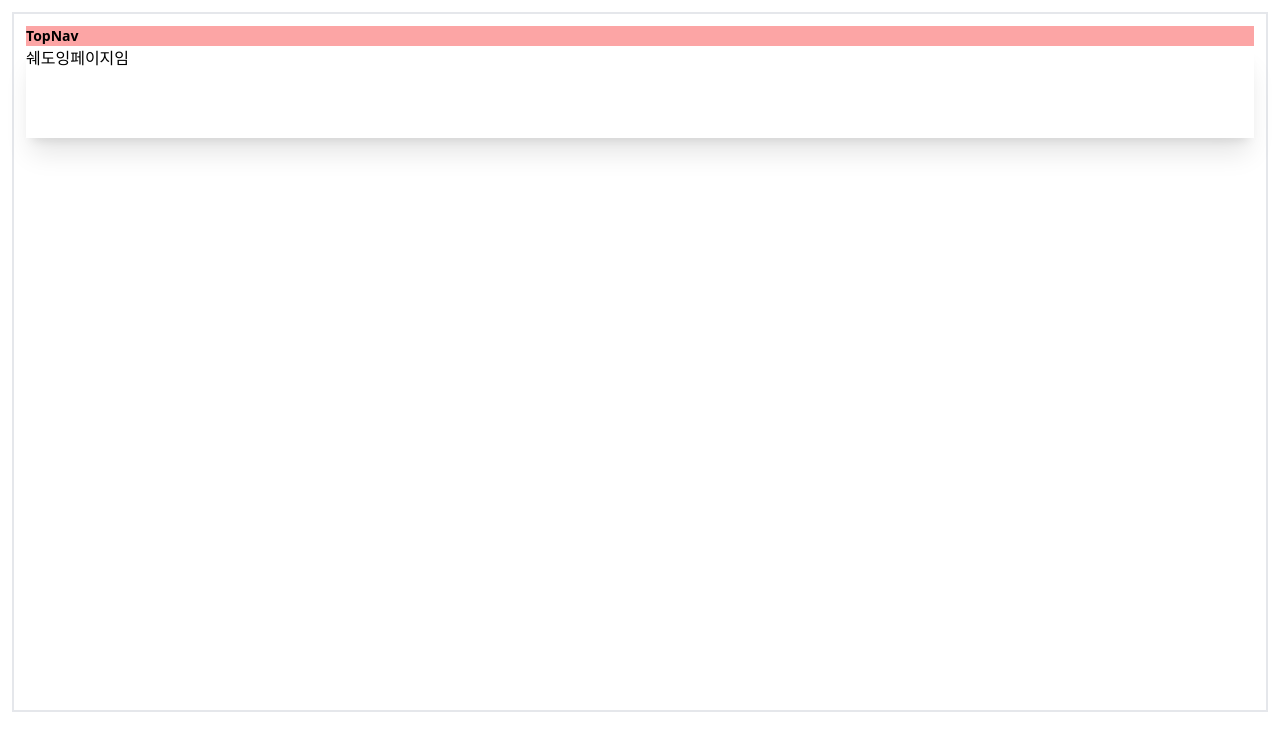
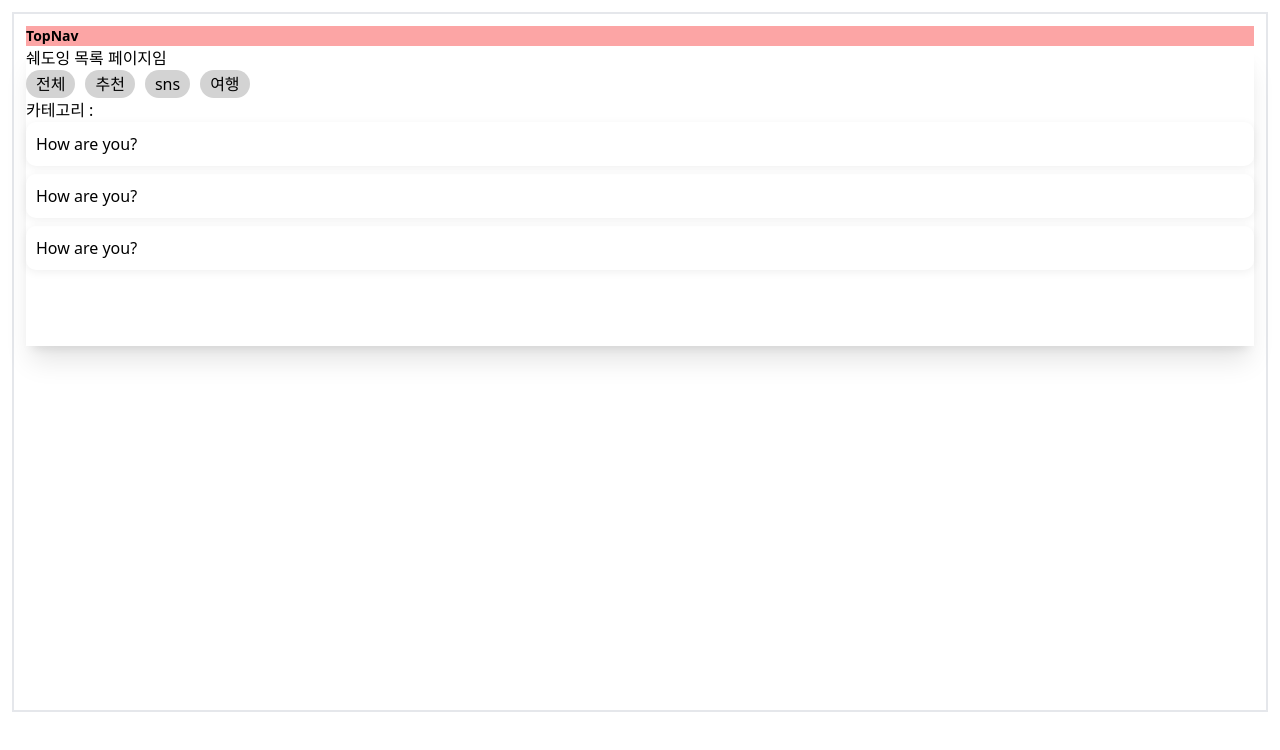
Before and after one commit to PROJECT-OPENER/Opener, a Next.js app in the folder front/: page /shadowing in a window 1280 px wide. Shown: the top 750 px of the page. Built offline with nearby package versions, Linux system fonts and the light colour scheme.

Commit message:
S08P31C104-298 feat :  쉐도잉 레이아웃 생성

```diff
--- a/front/src/app/components/TopNav.tsx
+++ b/front/src/app/components/TopNav.tsx
@@ -1,7 +1,12 @@
 'use client';
+'use client';
+import { usePathname } from 'next/navigation';
 import styles from './styles/TopNav.module.css';
+import Link from 'next/link';
 
 const TopNav = () => {
+  const pathname = usePathname();
+  if (pathname.includes('learning')) return;
   return <div className={styles.mobile}>TopNav</div>;
 };
 
--- /dev/null
+++ b/front/src/app/shadowing/components/Categories.tsx
@@ -0,0 +1,55 @@
+'use client';
+import { useState } from 'react';
+import ShowList from './ShowList';
+import styles from './categories.module.css';
+
+type contentType = {
+  sentence: string;
+  href: string;
+  img: string;
+};
+const content: contentType[] = [
+  {
+    sentence: 'How are you?',
+    href: '/shadowing/learning',
+    img: '#',
+  },
+  {
+    sentence: 'How are you?',
+    href: '/shadowing/learning',
+    img: '#',
+  },
+  {
+    sentence: 'How are you?',
+    href: '/shadowing/learning',
+    img: '#',
+  },
+];
+
+const Categories = () => {
+  const [selected, setSelected] = useState<string>('');
+  const categories = ['전체', '추천', 'sns', '여행'];
+  const clickCat = (category: string) => {
+    setSelected(category);
+  };
+  return (
+    <div>
+      <ul className={styles.categories}>
+        {categories.map((category: string, index: number) => {
+          return (
+            <li
+              style={{ cursor: 'pointer' }}
+              key={index}
+              className={category === selected ? 'active' : ''}
+              onClick={() => clickCat(category)}
+            >
+              {category}
+            </li>
+          );
+        })}
+      </ul>
+      <ShowList category={selected} content={content} />
+    </div>
+  );
+};
+export default Categories;
--- /dev/null
+++ b/front/src/app/shadowing/components/ShowList.tsx
@@ -0,0 +1,27 @@
+import Link from 'next/link';
+import styles from './categories.module.css';
+
+type contentType = {
+  sentence: string;
+  href: string;
+  img: string;
+};
+interface propsType {
+  category: string;
+  content: contentType[];
+}
+const ShowList = (props: propsType) => {
+  return (
+    <div className={styles.content}>
+      <p>카테고리 : {props.category}</p>
+      {props.content.map((c, index) => {
+        return (
+          <Link href={c.href} key={index} className={styles.contentItem}>
+            {c.sentence}
+          </Link>
+        );
+      })}
+    </div>
+  );
+};
+export default ShowList;
--- /dev/null
+++ b/front/src/app/shadowing/components/categories.module.css
@@ -0,0 +1,34 @@
+.categories {
+  display: flex;
+  flex-direction: row;
+}
+
+.categories > li {
+  margin-right: 10px;
+  background-color: lightgrey;
+  padding: 2px 10px;
+  border-radius: 15px;
+}
+.categories > li:hover {
+  background-color: blue;
+}
+.categories > li:active {
+  background-color: red;
+}
+.content {
+  display: flex;
+  flex-direction: column;
+}
+.contentItem {
+  padding: 10px;
+  border-radius: 10px;
+  box-shadow: 0 2px 10px 0 #00000010;
+  margin-bottom: 8px;
+  cursor: pointer;
+}
+.contentItem:hover {
+  background-color: lightgrey;
+}
+.contentItem:active {
+  background-color: blue;
+}
--- /dev/null
+++ b/front/src/app/shadowing/learning/components/CheckDiction.tsx
@@ -0,0 +1,19 @@
+const CheckDiction = () => {
+  const getVoice = async () => {
+    let stream = null;
+    try {
+      stream = await navigator.mediaDevices.getUserMedia({
+        audio: true,
+      });
+      /* use the stream */
+    } catch (err) {
+      /* handle the error */
+    }
+  };
+  return (
+    <div>
+      <button onClick={getVoice}>음성 녹음하기</button>
+    </div>
+  );
+};
+export default CheckDiction;
--- /dev/null
+++ b/front/src/app/shadowing/learning/components/Video.module.css
@@ -0,0 +1,17 @@
+.videoContainer {
+  position: relative;
+  padding-bottom: 56.25%;
+  padding-top: 30px;
+  height: 0;
+  overflow: hidden;
+}
+
+.videoContainer iframe,
+.videoContainer object,
+.videoContainer embed {
+  position: absolute;
+  top: 0;
+  left: 0;
+  width: 100%;
+  height: 100%;
+}
--- /dev/null
+++ b/front/src/app/shadowing/learning/components/Video.tsx
@@ -0,0 +1,14 @@
+import styles from './Video.module.css';
+
+const Video = () => {
+  return (
+    <div className={styles.videoContainer}>
+      <iframe
+        src="https://www.youtube.com/embed/ak490-PtOuU"
+        title="YouTube video player"
+        allow="accelerometer; autoplay; clipboard-write; encrypted-media; gyroscope; picture-in-picture; web-share"
+      ></iframe>
+    </div>
+  );
+};
+export default Video;
--- /dev/null
+++ b/front/src/app/shadowing/learning/components/ViewCaption.tsx
@@ -0,0 +1,23 @@
+'use client';
+import CheckDiction from './CheckDiction';
+import { useState } from 'react';
+
+const ViewCaption = () => {
+  const [checkDiction, setCheckDiction] = useState<boolean | false>();
+
+  if (checkDiction) {
+    return (
+      <div className="p-6 min-h-[150px]">
+        <button onClick={() => setCheckDiction(false)}>이전으로</button>
+        <CheckDiction />
+      </div>
+    );
+  }
+  return (
+    <div className="p-6 min-h-[150px]">
+      <button onClick={() => setCheckDiction(true)}>발음 체크</button>
+      <p className="caption">How are you?</p>
+    </div>
+  );
+};
+export default ViewCaption;
--- /dev/null
+++ b/front/src/app/shadowing/learning/components/ViewDict.tsx
@@ -0,0 +1,4 @@
+const ViewDict = () => {
+  return <div></div>;
+};
+export default ViewDict;
--- /dev/null
+++ b/front/src/app/shadowing/learning/page.tsx
@@ -0,0 +1,15 @@
+import Video from './components/Video';
+import ViewCaption from './components/ViewCaption';
+import ViewDict from './components/ViewDict';
+const page = () => {
+  return (
+    <div>
+      <Video />
+      <ViewCaption />
+      <ViewDict />
+      <p></p>
+    </div>
+  );
+};
+
+export default page;
--- a/front/src/app/shadowing/page.tsx
+++ b/front/src/app/shadowing/page.tsx
@@ -1,7 +1,12 @@
 import React from 'react';
-
+import Categories from './components/Categories';
 const page = () => {
-  return <div>쉐도잉페이지임</div>;
+  return (
+    <div>
+      <p>쉐도잉 목록 페이지임</p>
+      <Categories />
+    </div>
+  );
 };
 
 export default page;
```
